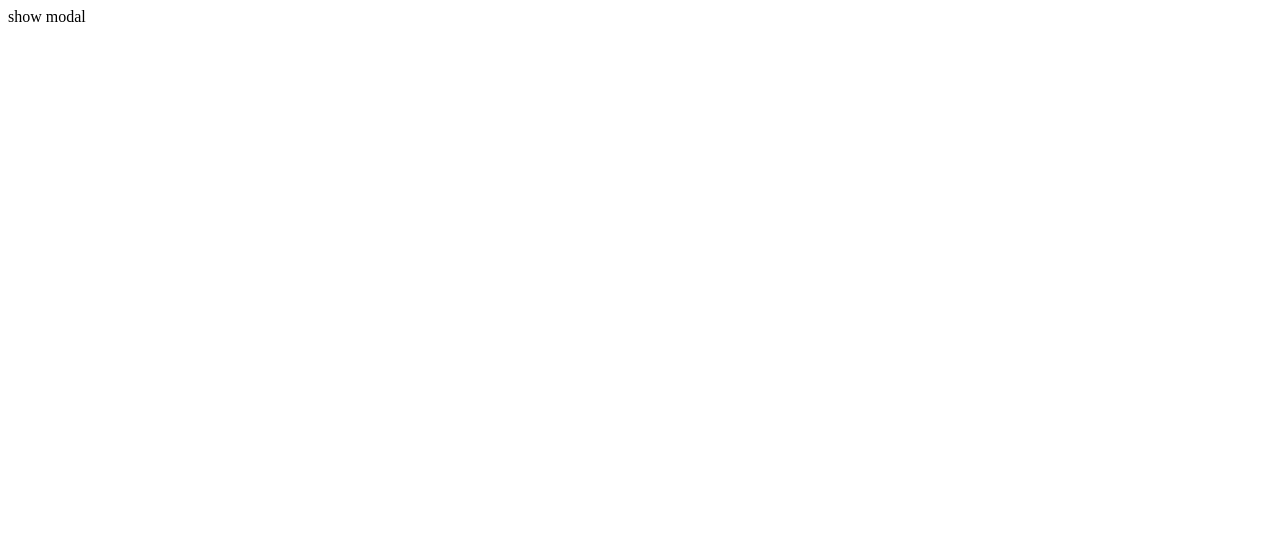
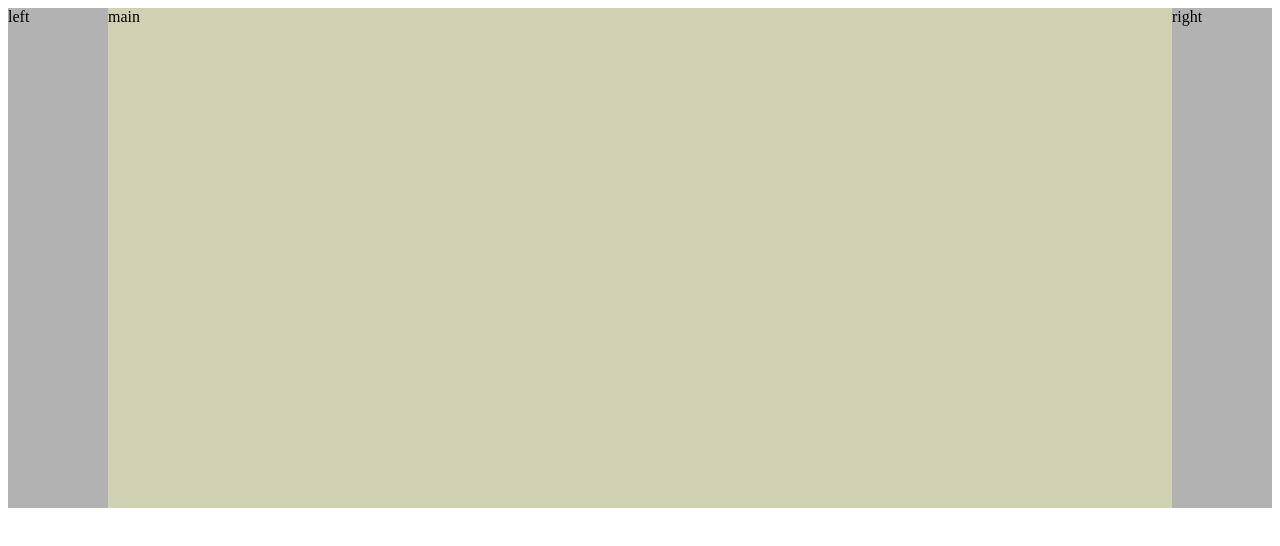
Before and after one commit to JwhJw/my_react, a React (Create React App) app: page / in a window 1280 px wide. Shown: the top 546 px of the page. Built offline with nearby package versions, Linux system fonts and the light colour scheme.

Commit message:
2-13.demo制作三栏布局组件

```diff
--- /dev/null
+++ b/src/App.js
@@ -0,0 +1,12 @@
+import React from 'react'
+import ThreeLayout from './components/common/ThreeLayout'
+export default function App() {
+    return (
+        <div>
+            <ThreeLayout leftContent={<div>left</div>}
+                rightContent={<div>right</div>}>
+                <div>main</div>
+            </ThreeLayout>
+        </div>
+    )
+}
--- /dev/null
+++ b/src/components/common/ThreeLayout/index.css
@@ -0,0 +1,20 @@
+.three-layout{
+    display: flex;
+    /* background-color: #eee; */
+    height: 500px;
+}
+.aside-left {
+    order: 1;
+    /* width: 100px; */
+    background-color: rgba(0, 0, 0, 0.3);
+}
+.main {
+    order: 2;
+    flex: 1 1 auto;
+    background-color: rgba(100, 100, 0, 0.3);
+}
+.aside-right {
+    order: 3;
+    /* width: 100px; */
+    background-color: rgba(0, 0, 0, 0.3);
+}
--- /dev/null
+++ b/src/components/common/ThreeLayout/index.js
@@ -0,0 +1,26 @@
+import React from 'react'
+import './index.css'
+
+export default function ThreeLayout(props) {
+    const defaultPorps = {
+        minWidth: 800,
+        leftWidth: 100,
+        rightWidth: 100
+    }
+    const datas = Object.assign({}, defaultPorps, props)
+    return (
+        <div className="three-layout" style={{
+            minWidth: datas.minWidth
+        }}>
+            <div className="main">
+                {datas.children}
+            </div>
+            <div className="aside-left" style={{ width: datas.leftWidth }}>
+                {datas.leftContent}
+            </div>
+            <div className="aside-right" style={{ width: datas.rightWidth }}>
+                {datas.rightContent}
+            </div>
+        </div>
+    )
+}
--- a/src/index.js
+++ b/src/index.js
@@ -1,7 +1,7 @@
 import React from 'react';
 import ReactDOM from 'react-dom';
-import Test from './components/Test'
+import App from './App'
 
 const container = document.getElementById('root')
 
-ReactDOM.render(<Test />, container)
+ReactDOM.render(<App />, container)
```
Also changed, not shown: src/components/common/Modal/index.css (added, +15 -0 lines), src/components/common/Modal/index.js (added, +22 -0 lines).
